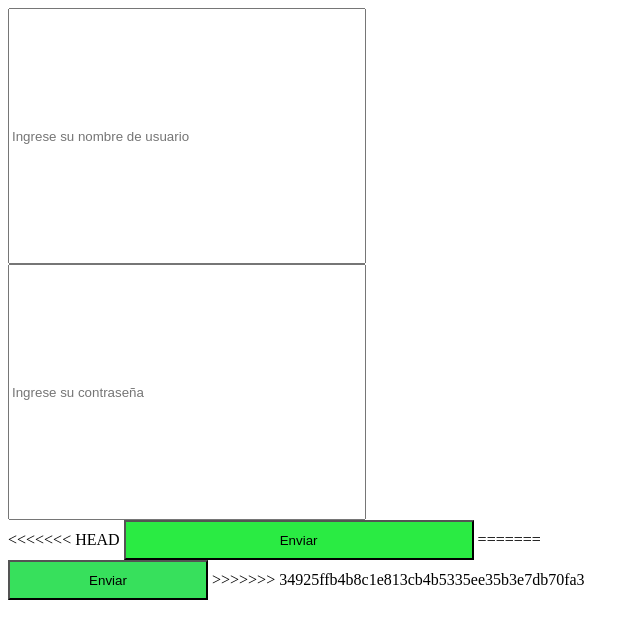
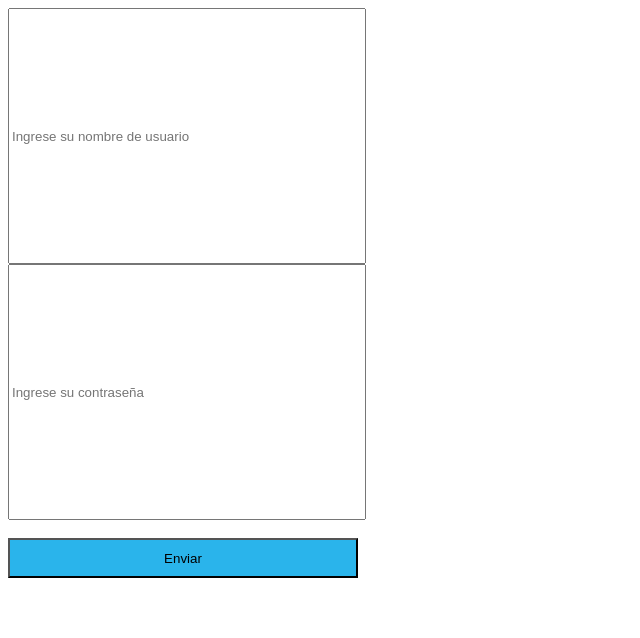
Before and after one commit to SpaManager/Edwin, a plain HTML site: page index.html in a window 1280 px wide. Shown: the whole page, without its empty margins (0-640 px from the left). Drawn offline with Linux system fonts and the light colour scheme.

Commit message:
Saved 11:29

```diff
--- a/index.html
+++ b/index.html
@@ -12,13 +12,8 @@
     <br>
     <input type="password" placeholder="Ingrese su contraseña" style="Width: 350px; height: 250px;">
     <br>
-<<<<<<< HEAD
-
-    <input type="submit" value="Enviar" style="background-color: rgb(42, 235, 67); width: 350px; height: 40px;">
-=======
     <br>
-    <input type="submit" value="Enviar" style="background-color: rgb(55, 224, 92); width: 200px; height: 40px;">
->>>>>>> 34925ffb4b8c1e813cb4b5335ee35b3e7db70fa3
+    <input type="submit" value="Enviar" style="background-color: rgb(42, 180, 235); width: 350px; height: 40px;">
 
 </body>
 </html>
```
